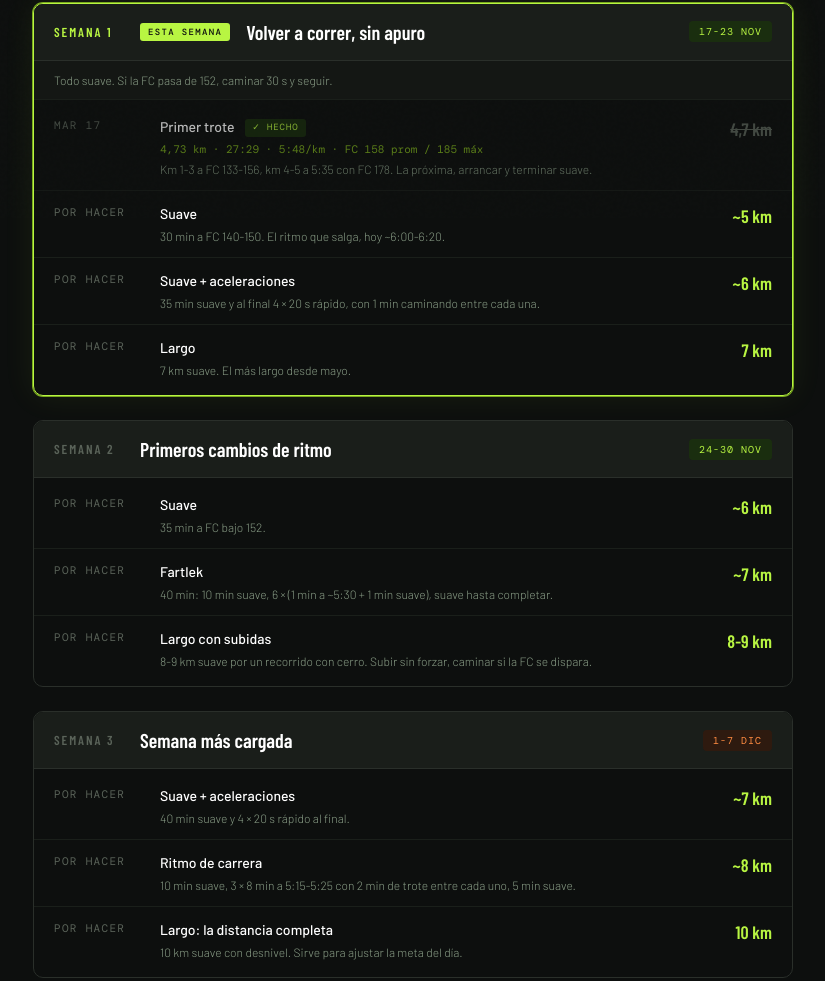
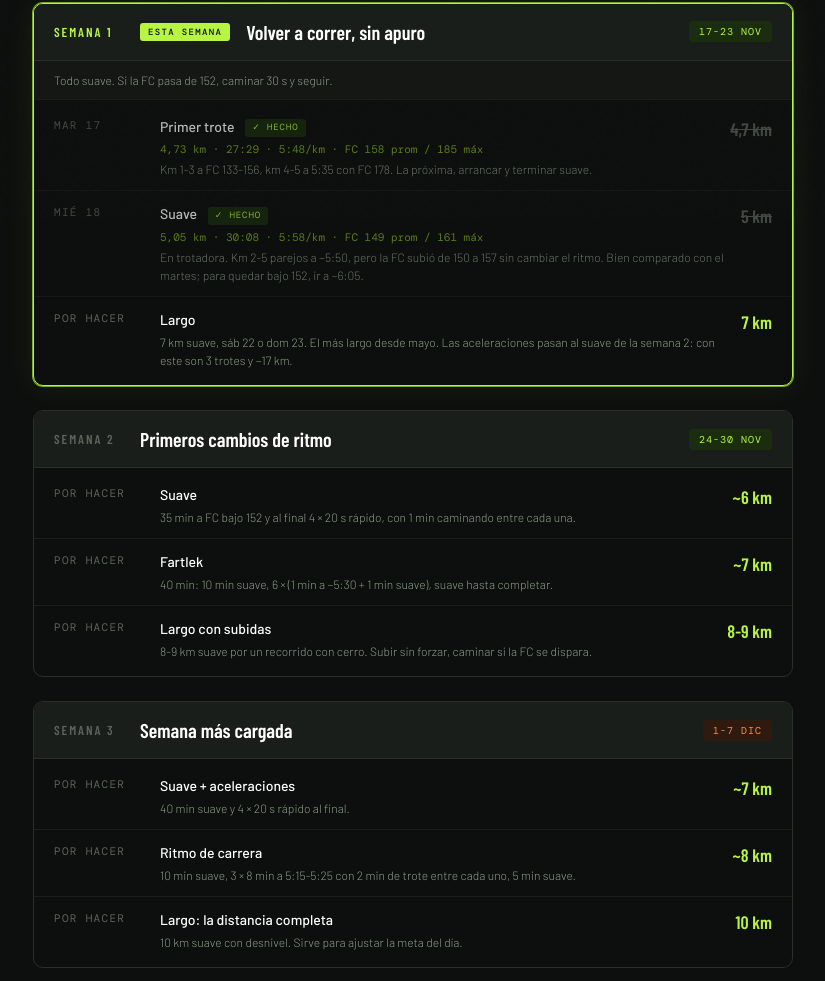
Before and after one commit to Pdesolmi/training-plan-zapallar, a plain HTML site: page index.html in a window 1280 px wide. Shown: the part 582-1563 px from the top of the page, without its empty margins (227-1052 px from the left). Drawn offline with nearby package versions, Linux system fonts and the light colour scheme; a web font is replaced by a local one.

Commit message:
Trote suave del miércoles 18

```diff
--- a/index.html
+++ b/index.html
@@ -133,9 +133,8 @@
  <div class="week-note">Todo suave. Si la FC pasa de 152, caminar 30 s y seguir.</div>
  <div class="week-days">
  <div class="day-row done"><div class="day-name">Mar 17</div><div><div class="run-type"><strong>Primer trote</strong> <span class="done-badge">✓ hecho</span></div><div class="done-actual">4,73 km · 27:29 · 5:48/km · FC 158 prom / 185 máx</div><div class="run-tip">Km 1-3 a FC 133-156, km 4-5 a 5:35 con FC 178. La próxima, arrancar y terminar suave.</div></div><div class="run-dist">4,7 km</div></div>
- <div class="day-row"><div class="day-name">Por hacer</div><div><div class="run-type"><strong>Suave</strong></div><div class="run-tip">30 min a FC 140-150. El ritmo que salga, hoy ~6:00-6:20.</div></div><div class="run-dist">~5 km</div></div>
- <div class="day-row"><div class="day-name">Por hacer</div><div><div class="run-type"><strong>Suave + aceleraciones</strong></div><div class="run-tip">35 min suave y al final 4 × 20 s rápido, con 1 min caminando entre cada una.</div></div><div class="run-dist">~6 km</div></div>
- <div class="day-row"><div class="day-name">Por hacer</div><div><div class="run-type"><strong>Largo</strong></div><div class="run-tip">7 km suave. El más largo desde mayo.</div></div><div class="run-dist">7 km</div></div>
+ <div class="day-row done"><div class="day-name">Mié 18</div><div><div class="run-type"><strong>Suave</strong> <span class="done-badge">✓ hecho</span></div><div class="done-actual">5,05 km · 30:08 · 5:58/km · FC 149 prom / 161 máx</div><div class="run-tip">En trotadora. Km 2-5 parejos a ~5:50, pero la FC subió de 150 a 157 sin cambiar el ritmo. Bien comparado con el martes; para quedar bajo 152, ir a ~6:05.</div></div><div class="run-dist">5 km</div></div>
+  <div class="day-row"><div class="day-name">Por hacer</div><div><div class="run-type"><strong>Largo</strong></div><div class="run-tip">7 km suave, sáb 22 o dom 23. El más largo desde mayo. Las aceleraciones pasan al suave de la semana 2: con este son 3 trotes y ~17 km.</div></div><div class="run-dist">7 km</div></div>
  </div>
  </div>
 
@@ -147,7 +146,7 @@
  <div class="week-badge badge-build">24-30 nov</div>
  </div>
  <div class="week-days">
- <div class="day-row"><div class="day-name">Por hacer</div><div><div class="run-type"><strong>Suave</strong></div><div class="run-tip">35 min a FC bajo 152.</div></div><div class="run-dist">~6 km</div></div>
+ <div class="day-row"><div class="day-name">Por hacer</div><div><div class="run-type"><strong>Suave</strong></div><div class="run-tip">35 min a FC bajo 152 y al final 4 × 20 s rápido, con 1 min caminando entre cada una.</div></div><div class="run-dist">~6 km</div></div>
  <div class="day-row"><div class="day-name">Por hacer</div><div><div class="run-type"><strong>Fartlek</strong></div><div class="run-tip">40 min: 10 min suave, 6 × (1 min a ~5:30 + 1 min suave), suave hasta completar.</div></div><div class="run-dist">~7 km</div></div>
  <div class="day-row"><div class="day-name">Por hacer</div><div><div class="run-type"><strong>Largo con subidas</strong></div><div class="run-tip">8-9 km suave por un recorrido con cerro. Subir sin forzar, caminar si la FC se dispara.</div></div><div class="run-dist">8-9 km</div></div>
  </div>
@@ -200,7 +199,7 @@
  <div class="pace-guide">
  <div class="section-title">Volumen por semana</div>
  <div style="margin-top:20px; display:flex; flex-direction:column; gap:10px;">
- <div class="vol-row"><div class="vol-label">S1 <span class="vol-dates">17-23 nov</span></div><div class="vol-bar-wrap"><div class="vol-plan" style="width:69%"></div><div class="vol-bar" style="width:18%"></div></div><span class="vol-km">4,7 <span class="of">/ 18 km</span></span></div>
+ <div class="vol-row"><div class="vol-label">S1 <span class="vol-dates">17-23 nov</span></div><div class="vol-bar-wrap"><div class="vol-plan" style="width:69%"></div><div class="vol-bar" style="width:38%"></div></div><span class="vol-km">9,8 <span class="of">/ 18 km</span></span></div>
  <div class="vol-row"><div class="vol-label">S2 <span class="vol-dates">24-30 nov</span></div><div class="vol-bar-wrap"><div class="vol-plan" style="width:85%"></div><div class="vol-bar" style="width:0%"></div></div><span class="vol-km">0 <span class="of">/ 22 km</span></span></div>
  <div class="vol-row"><div class="vol-label">S3 <span class="vol-dates">1-7 dic</span></div><div class="vol-bar-wrap"><div class="vol-plan" style="width:100%; border-color:var(--orange);"></div><div class="vol-bar" style="width:0%"></div></div><span class="vol-km">0 <span class="of">/ 26 km</span></span></div>
  <div class="vol-row"><div class="vol-label">S4 <span class="vol-dates">8-14 dic</span></div><div class="vol-bar-wrap"><div class="vol-plan" style="width:92%"></div><div class="vol-bar" style="width:0%"></div></div><span class="vol-km">0 <span class="of">/ 24 km</span></span></div>
@@ -265,7 +264,7 @@
  <div class="sub">Meta si el plan sale · 5:20-5:25 /km · se ajusta con el largo de 10 km del 1-7 dic</div>
  </div>
 
- <footer>Actualizado <span id="updated">17 nov 2026</span> · datos del Garmin</footer>
+ <footer>Actualizado <span id="updated">19 nov 2026</span> · datos del Garmin</footer>
 
 </div>
 <script>
```
